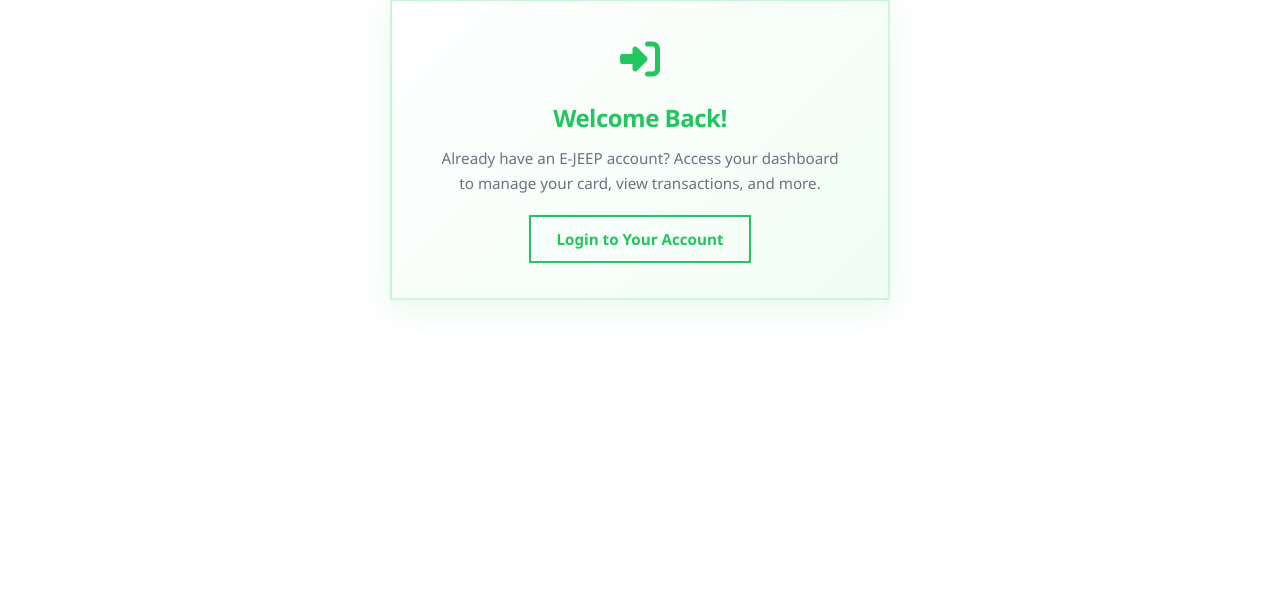
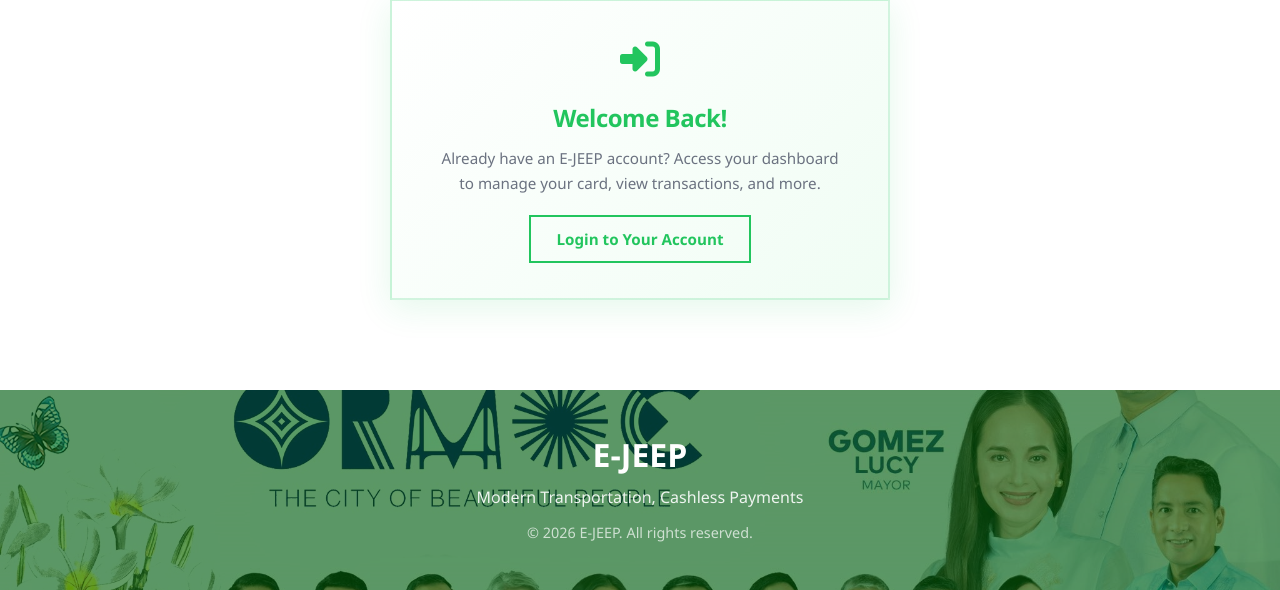
Before and after one commit to ejeeps/api, a PHP site: page /index.php?page=footer-bg in a window 1280 px wide. Shown: the part 2139-2729 px from the top of the page. Before the commit the page ends 2449 px from the top, so only its background shows below. Run offline with PHP 8.4, Linux system fonts and the light colour scheme.

Commit message:
footer integrations

```diff
--- a/assets/style/index.css
+++ b/assets/style/index.css
@@ -380,7 +380,7 @@ body {
 .page-header {
     margin-bottom: 30px;
     animation: fadeIn 0.8s ease-out;
-    background: url('../images/login-bg.jpg');
+    background: url('../images/login-bg.png');
     background-size: contain;
     background-position: center;
     background-repeat: no-repeat;
@@ -1386,3 +1386,78 @@ a:focus-visible {
         font-size: 0.85rem;
     }
 }
+
+/* Footer Styles */
+.footer {
+    background-image: url('../../assets/images/footer-bg.jpg');
+    background-size: cover;
+    background-position: center;
+    background-repeat: no-repeat;
+    margin-top: 60px;
+    min-height: 200px;
+    position: relative;
+    display: flex;
+    align-items: center;
+    justify-content: center;
+}
+
+.footer::before {
+    content: '';
+    position: absolute;
+    top: 0;
+    left: 0;
+    right: 0;
+    bottom: 0;
+    background: rgba(3, 94, 8, 0.617);
+    z-index: 1;
+}
+
+.footer-container {
+    position: relative;
+    z-index: 2;
+    width: 100%;
+    max-width: 1200px;
+    padding: 0 20px;
+}
+
+.footer-content {
+    text-align: center;
+}
+
+.footer-text {
+    color: white;
+}
+
+.footer-text h3 {
+    font-size: 2rem;
+    font-weight: bold;
+    margin: 0 0 10px 0;
+    color: #ffffff;
+}
+
+.footer-text p {
+    margin: 5px 0;
+    font-size: 1rem;
+    color: rgba(255, 255, 255, 0.9);
+}
+
+.footer-text p:last-child {
+    font-size: 0.9rem;
+    color: rgba(255, 255, 255, 0.7);
+    margin-top: 15px;
+}
+
+/* Responsive Footer */
+@media (max-width: 768px) {
+    .footer-text h3 {
+        font-size: 1.5rem;
+    }
+
+    .footer-text p {
+        font-size: 0.9rem;
+    }
+
+    .footer-text p:last-child {
+        font-size: 0.8rem;
+    }
+}
--- a/index.php
+++ b/index.php
@@ -247,6 +247,17 @@ if ($register === 'passenger') {
             </div>
         </div>
     </div>
+    <footer class="footer">
+        <div class="footer-container">
+            <div class="footer-content">
+                <div class="footer-text">
+                    <h3>E-JEEP</h3>
+                    <p>Modern Transportation, Cashless Payments</p>
+                    <p>&copy; 2026 E-JEEP. All rights reserved.</p>
+                </div>
+            </div>
+        </div>
+    </footer>
     <script src="assets/script/index/index.js"></script>
 </body>
 </html>
```
Also changed, not shown: assets/images/footer-bg.jpg (added), assets/images/login-bg.jpg (deleted), assets/images/login-bg.png.
